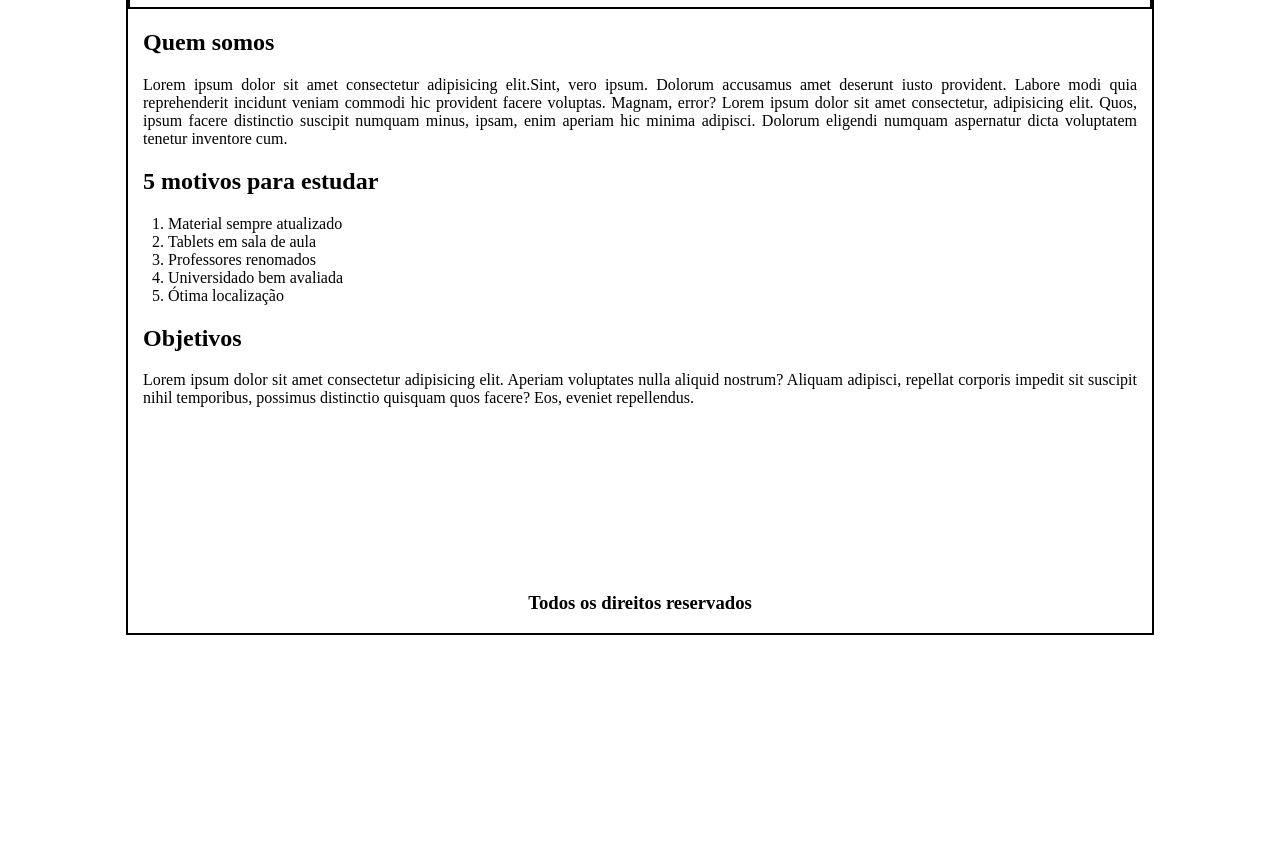
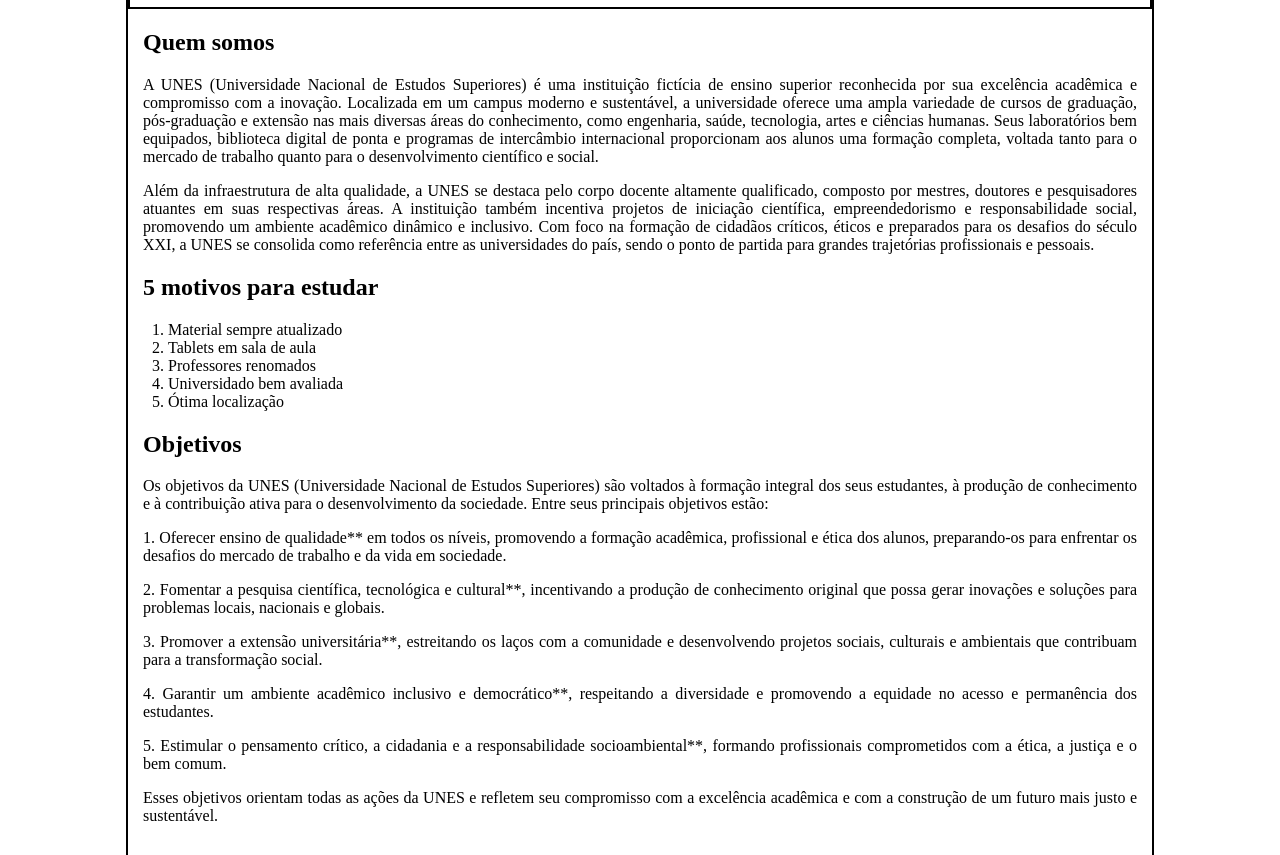
Before and after one commit to giotrzz/desafio_design_digital, a plain HTML site: page sobre.html in a window 1280 px wide. Shown: the part 97-952 px from the top of the page. Before the commit the page ends 800 px from the top, so only its background shows below. Drawn offline with Linux system fonts and the light colour scheme.

Commit message:
alterações feitas em contato e sobre

```diff
--- a/sobre.html
+++ b/sobre.html
@@ -21,11 +21,23 @@
     <main>
         <section>
             <h1>Quem somos</h1>
-            <p>Lorem ipsum dolor sit amet consectetur adipisicing elit.Sint, vero ipsum. Dolorum accusamus amet deserunt
-                iusto provident. Labore modi quia reprehenderit incidunt veniam commodi hic provident facere voluptas.
-                Magnam, error? Lorem ipsum dolor sit amet consectetur, adipisicing elit. Quos, ipsum facere distinctio
-                suscipit numquam minus, ipsam, enim aperiam hic minima adipisci. Dolorum eligendi numquam aspernatur
-                dicta voluptatem tenetur inventore cum.
+            <p>A UNES (Universidade Nacional de Estudos Superiores) é uma instituição fictícia de ensino superior
+                reconhecida por sua excelência acadêmica e compromisso com a inovação. Localizada em um campus moderno e
+                sustentável, a universidade oferece uma ampla variedade de cursos de graduação, pós-graduação e extensão
+                nas mais diversas áreas do conhecimento, como engenharia, saúde, tecnologia, artes e ciências humanas.
+                Seus laboratórios bem equipados, biblioteca digital de ponta e programas de intercâmbio internacional
+                proporcionam aos alunos uma formação completa, voltada tanto para o mercado de trabalho quanto para o
+                desenvolvimento científico e social.
+
+            <p>
+                Além da infraestrutura de alta qualidade, a UNES se destaca pelo corpo docente altamente qualificado,
+                composto por mestres, doutores e pesquisadores atuantes em suas respectivas áreas. A instituição também
+                incentiva projetos de iniciação científica, empreendedorismo e responsabilidade social, promovendo um
+                ambiente acadêmico dinâmico e inclusivo. Com foco na formação de cidadãos críticos, éticos e preparados
+                para os desafios do século XXI, a UNES se consolida como referência entre as universidades do país,
+                sendo o ponto de partida para grandes trajetórias profissionais e pessoais.
+            </p>
+
             </p>
         </section>
         <section>
@@ -41,9 +53,41 @@
         <section>
             <h1>Objetivos</h1>
             <p>
-                Lorem ipsum dolor sit amet consectetur adipisicing elit. Aperiam voluptates nulla aliquid nostrum?
-                Aliquam adipisci, repellat corporis impedit sit suscipit nihil temporibus, possimus distinctio quisquam
-                quos facere? Eos, eveniet repellendus.
+                Os objetivos da UNES (Universidade Nacional de Estudos Superiores) são voltados à formação integral dos
+                seus estudantes, à produção de conhecimento e à contribuição ativa para o desenvolvimento da sociedade.
+                Entre seus principais objetivos estão:
+
+            <p>
+                1. Oferecer ensino de qualidade** em todos os níveis, promovendo a formação acadêmica, profissional e
+                ética dos alunos, preparando-os para enfrentar os desafios do mercado de trabalho e da vida em
+                sociedade.
+            </p>
+
+            <p>
+                2. Fomentar a pesquisa científica, tecnológica e cultural**, incentivando a produção de conhecimento
+                original que possa gerar inovações e soluções para problemas locais, nacionais e globais.
+            </p>
+
+            <p>
+                3. Promover a extensão universitária**, estreitando os laços com a comunidade e desenvolvendo projetos
+                sociais, culturais e ambientais que contribuam para a transformação social.
+            </p>
+
+            <p>
+                4. Garantir um ambiente acadêmico inclusivo e democrático**, respeitando a diversidade e promovendo a
+                equidade no acesso e permanência dos estudantes.
+            </p>
+
+            <p>
+                5. Estimular o pensamento crítico, a cidadania e a responsabilidade socioambiental**, formando
+                profissionais comprometidos com a ética, a justiça e o bem comum.
+            </p>
+
+            <p>
+                Esses objetivos orientam todas as ações da UNES e refletem seu compromisso com a excelência acadêmica e
+                com a construção de um futuro mais justo e sustentável.
+            </p>
+
             </p>
         </section>
     </main>
```
Also changed, not shown: contato.html (+1 -2 lines).
